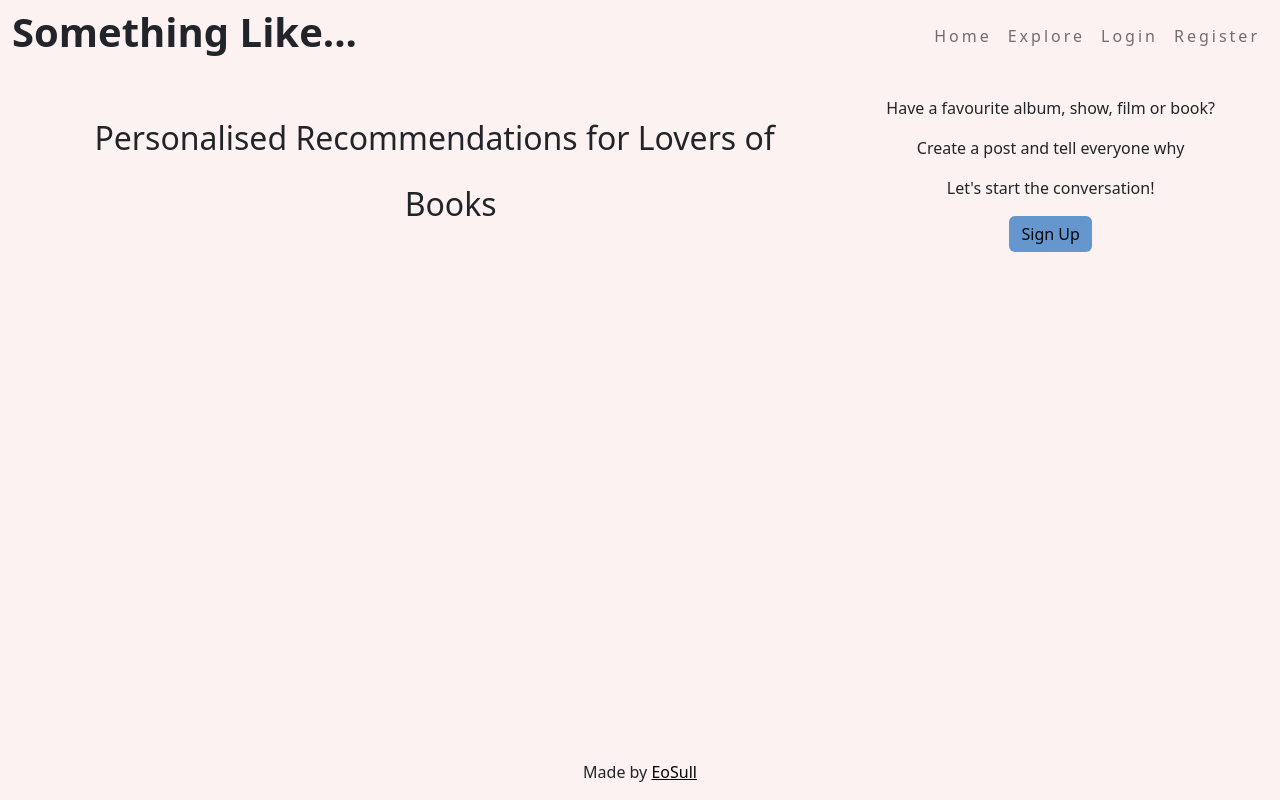
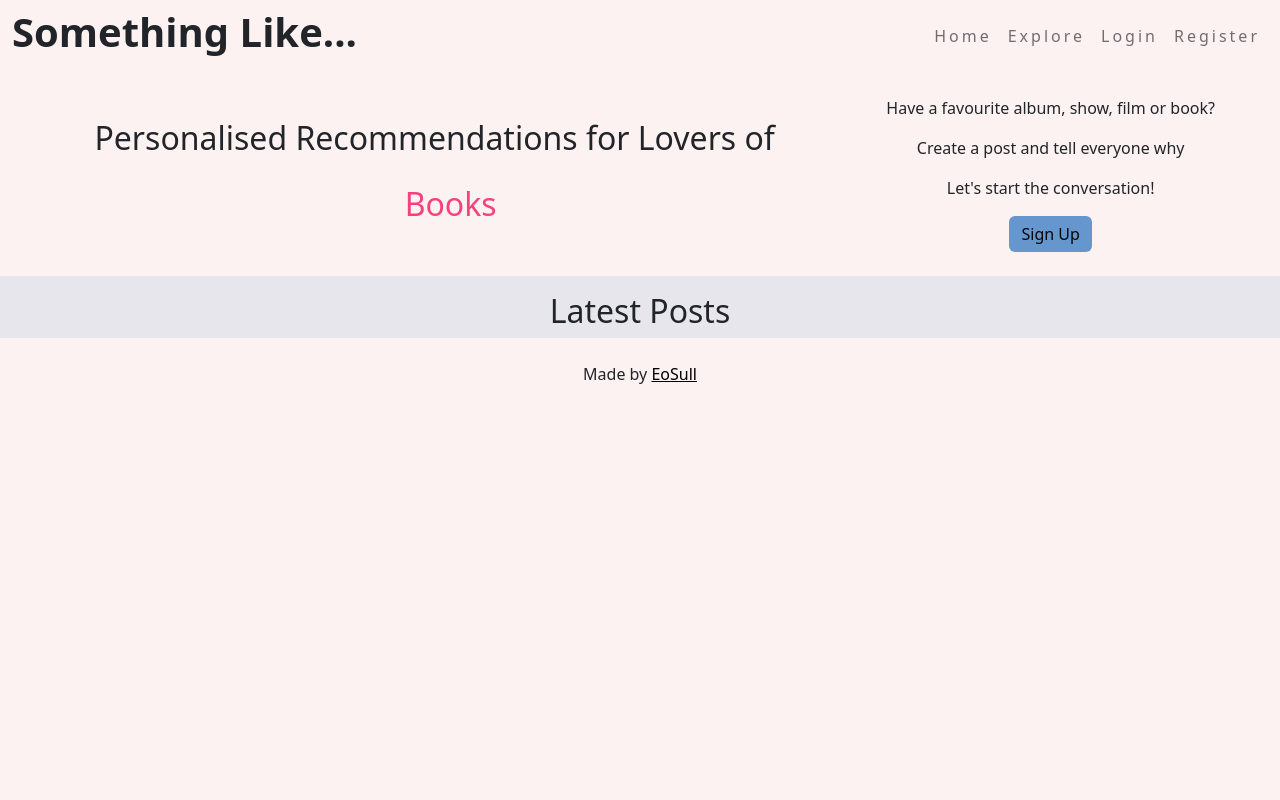
Before and after one commit to eosull/Something-Like, a Django app: page / in a window 1280 px wide. Run offline with Django 4.2, Linux system fonts and the light colour scheme; data that the repository does not hold is empty.

Commit message:
feat:style landing page incl featured posts

```diff
--- a/blog/views.py
+++ b/blog/views.py
@@ -8,10 +8,8 @@ from .forms import CommentForm, PostForm, PostCategoryFilterForm
 
 
 class IndexList(generic.ListView):
-    queryset = Post.objects.all()
+    queryset = Post.objects.order_by('created_at').reverse()[:3]
     template_name = "index.html"
-    ordering = ['-created_at']
-    paginate_by = 3
 
 
 def explore(request):
--- a/static/css/style.css
+++ b/static/css/style.css
@@ -110,7 +110,18 @@ https://codepen.io/orchard/pen/LoNdQZ?page=1 */
 }
 
 .Books-post{
-    color: #f5427e
+    color: #f5427e;
+}
+
+/* Landing Page styling */
+
+.latest-post-section {
+    background-color: #6596cd23;
+}
+
+.landing-card {
+    background-color: #fdf2f2;
+    border: none;
 }
 
 .info-card p {
--- a/templates/base.html
+++ b/templates/base.html
@@ -17,7 +17,7 @@
     <link href="{% static 'fontawesomefree/css/solid.css' %}" rel="stylesheet" type="text/css">
     <title>Something Like</title>
 </head>
-<body class="d-flex flex-column h-100">
+<body class="d-flex flex-column">
 
     <nav class="navbar navbar-expand-lg">
         <div class="container-fluid">
@@ -80,12 +80,13 @@
         <!-- Extended Content Goes Here -->
         {% endblock content %}
     </main>
-
-    <footer class="footer mt-auto">
+    <div class="container">
+    <footer class="footer">
         <p class="text-center">Made by
             <a class="account-nav-link" href="https://github.com/eosull" target="_blank">EoSull</a>
         </p>
     </footer>
+    </div>
 
     <script src="{% static 'js/script.js' %}"></script>
 
--- a/templates/index.html
+++ b/templates/index.html
@@ -3,8 +3,8 @@
 {% block content %}
 <div class="container-fluid">
 
-    <div class="px-4 my-4 text-center">
-        <div class="row">
+    <div class="row px-4 my-4 text-center">
+
         <div class="col-xs-12 col-md-6 col-lg-8 my-auto">
             <h2>Personalised Recommendations for Lovers of</h2>
             <div class="fs-2 fw-bolder rolodex">
@@ -12,10 +12,11 @@
                     <li class="Music-post">Music</li>
                     <li class="Films-post">Films</li>
                     <li class="Tv-post">Tv</li>
-                        <li class="Books">Books</li>
+                    <li class="Books-post">Books</li>
                 </ul>
             </div>
         </div>
+
         <div class="col-xs-12 col-md-6 col-lg-4 my-auto">
             <div class="info-card">
                 <p>Have a favourite album, show, film or book?</p>
@@ -28,18 +29,19 @@
                 {% endif %}
             </div>
         </div>
-        </div>
+
     </div>
 
+    <div class="row px-4 my-4 latest-post-section">
+        <div class="col-12 mt-3">
             <div class="row">
-        <div class="col-12 mt-3 left">
-            <div class="row">
+                <h2 class="text-center fw-light">Latest Posts</h2>
                 {% for post in post_list %}
                 <div class="col-md-4">
-                    <div class="card mb-4">
+                    <div class="card landing-card mb-4 py-2">
                         <div class="card-body px-5 py-5">
                             <a class="nav-link" href="{% url 'post_detail' post.slug %}">
-                                <h2 class="card-title">{{ post.title }}</h2>
+                                <h3 class="card-title fw-lighter">{{ post.title }}</h2>
                             </a>
                             <p class="card-text">{{ post.author }}</p>
                             <p class="card-text">{{ post.created_at }} | {{ post.comments.count }} <i class="fa-regular fa-comment"></i> | {{ post.number_of_likes }} <i class="fa-solid fa-thumbs-up"></i></p>
@@ -50,21 +52,6 @@
             </div>
         </div>
     </div>
-    {% if is_paginated %}
-    <nav aria-label="Page navigation">
-        <ul class="pagination justify-content-center">
-            {% if page_obj.has_previous %}
-            <li><a href="?page={{ page_obj.previous_page_number }}" class="page-link">&laquo; Previous </a></li>
-            {% endif %}
-            {% if page_obj.has_next %}
-            <li><a href="?page={{ page_obj.next_page_number }}" class="page-link"> Next &raquo;</a></li>
-
-            {% endif %}
-        </ul>
-    </nav>
-    {% endif %}
-
-
 
 </div>
 {% endblock %}
```
Also changed, not shown: static/js/script.js (+0 -15 lines). Lines whose indentation alone changed are shown as unchanged.
